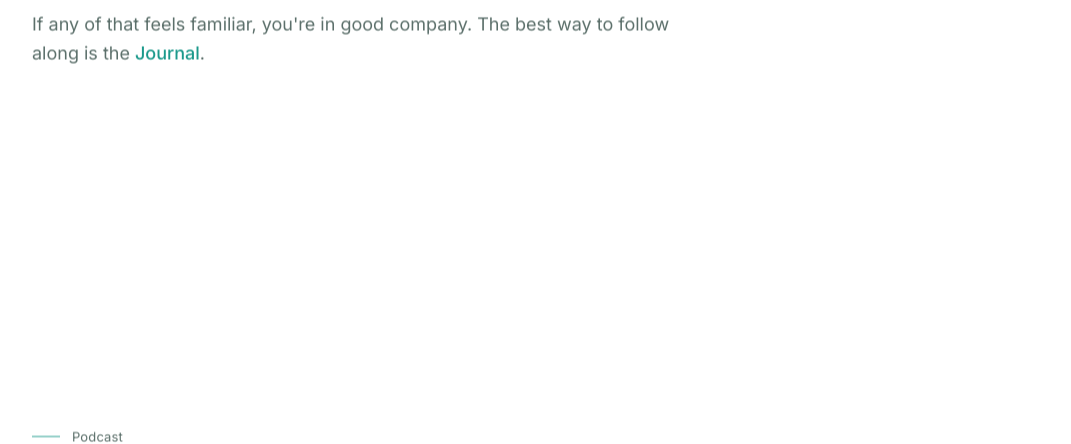
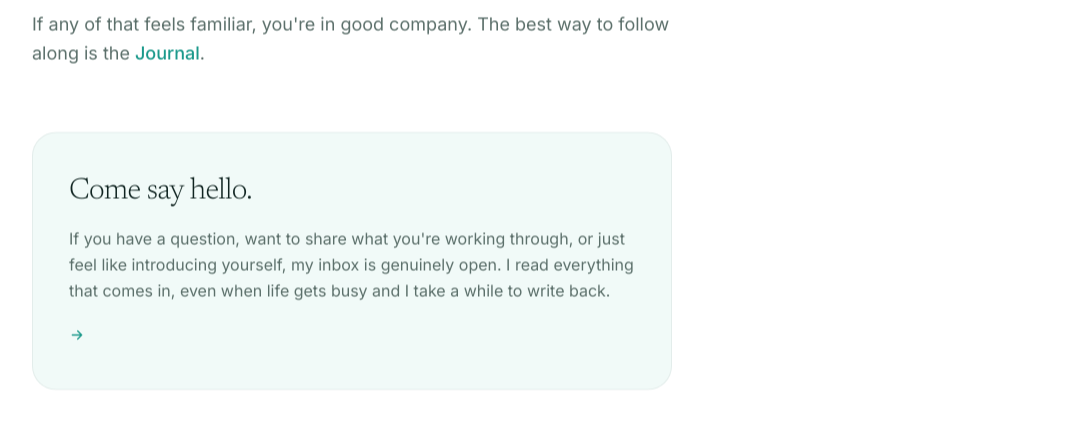
Before and after one commit to iambrandonpolk/brandon-polk-site, a Next.js app: page / in a window 1280 px wide. Shown: the part 2460-2904 px from the top of the page, without its empty margins (104-1175 px from the left). Built offline with nearby package versions, Linux system fonts and the light colour scheme.

Commit message:
Add personable contact invitation with hello@ address

```diff
--- a/components/About.jsx
+++ b/components/About.jsx
@@ -1,6 +1,8 @@
 import Section from "./Section";
+import { contactEmail } from "@/lib/content";
 
 // A genuine, non-expert introduction. Written like a person, not a brand.
+// Ends with an open, personable invitation to get in touch.
 export default function About() {
   return (
     <Section id="about" eyebrow="About">
@@ -32,6 +34,38 @@ export default function About() {
           .
         </p>
       </div>
+
+      {/* Personable, low-pressure invitation to write in. */}
+      <div className="mt-16 max-w-reading rounded-3xl border border-[var(--border-soft)] bg-[var(--bg-soft)] px-7 py-9 sm:px-9 sm:py-10">
+        <p className="font-serif text-2xl font-light tracking-tight sm:text-3xl">
+          Come say hello.
+        </p>
+        <p className="mt-4 leading-relaxed text-[var(--text-muted)]">
+          If you have a question, want to share what you're working through, or
+          just feel like introducing yourself, my inbox is genuinely open. I
+          read everything that comes in, even when life gets busy and I take a
+          while to write back.
+        </p>
+        <a
+          href={`mailto:${contactEmail}`}
+          className="group mt-6 inline-flex items-center gap-2 font-medium text-[var(--brand)] transition-colors duration-300 hover:text-[var(--brand-strong)]"
+        >
+          {contactEmail}
+          <svg
+            width="16"
+            height="16"
+            viewBox="0 0 24 24"
+            fill="none"
+            stroke="currentColor"
+            strokeWidth="2"
+            strokeLinecap="round"
+            strokeLinejoin="round"
+            className="transition-transform duration-300 group-hover:translate-x-1"
+          >
+            <path d="M5 12h14M13 6l6 6-6 6" />
+          </svg>
+        </a>
+      </div>
     </Section>
   );
 }
```
